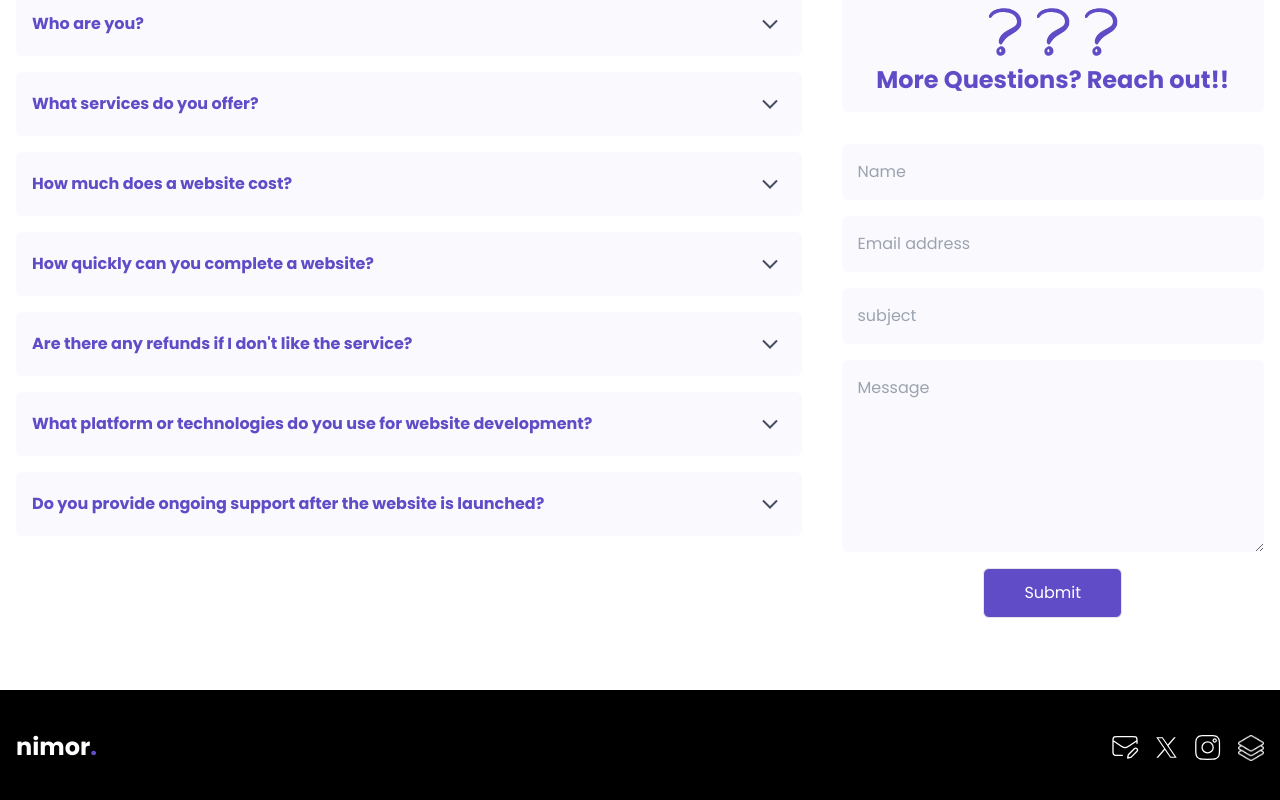
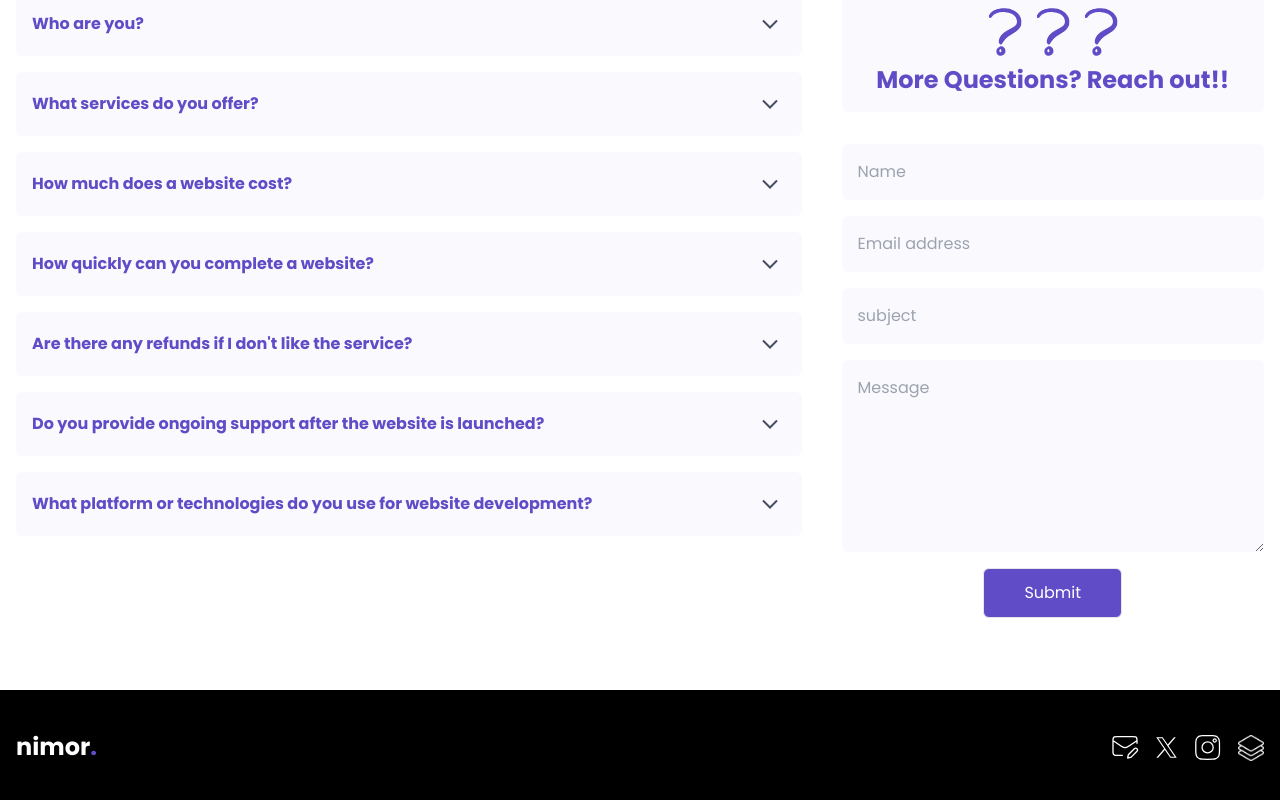
Before and after one commit to khaleedcodes/nimor, a React (Vite) app: page / in a window 1280 px wide. Shown: the part 4997-5797 px from the top of the page. Built offline with nearby package versions, Linux system fonts and the light colour scheme.

Commit message:
changed faq

```diff
--- a/src/pages/landing-page/FaqList.tsx
+++ b/src/pages/landing-page/FaqList.tsx
@@ -28,15 +28,15 @@ const faqs: FaqType[] = [
       "We strive to deliver exceptional service and results to every client. If you're not satisfied with our service, we'll work closely with you to address any concerns and find a solution that meets your needs. While we don't offer refunds for services rendered, we are committed to ensuring your satisfaction and will do our best to make things right.",
   },
   {
+    question: "Do you provide ongoing support after the website is launched?",
+    answer:
+      "Absolutely! we offer ongoing support and maintenance services to ensure your website stays current with the latest trends and technologies. Our support packages include bug fixes and technical assistance as needed.",
+  },
+  {
     question:
       "What platform or technologies do you use for website development?",
     answer:
       "At Nimor, we believe in empowering you with full control over your website. That's why we harness the core languages like HTML, CSS, JavaScript, React and other industry-standard tools and frameworks to craft tailored solutions that put you in the driver's seat of customization and power.",
-  },
-  {
-    question: "Do you provide ongoing support after the website is launched?",
-    answer:
-      "Absolutely! we offer ongoing support and maintenance services to ensure your website stays current with the latest trends and technologies. Our support packages include bug fixes and technical assistance as needed.",
   },
 ];
 
```
